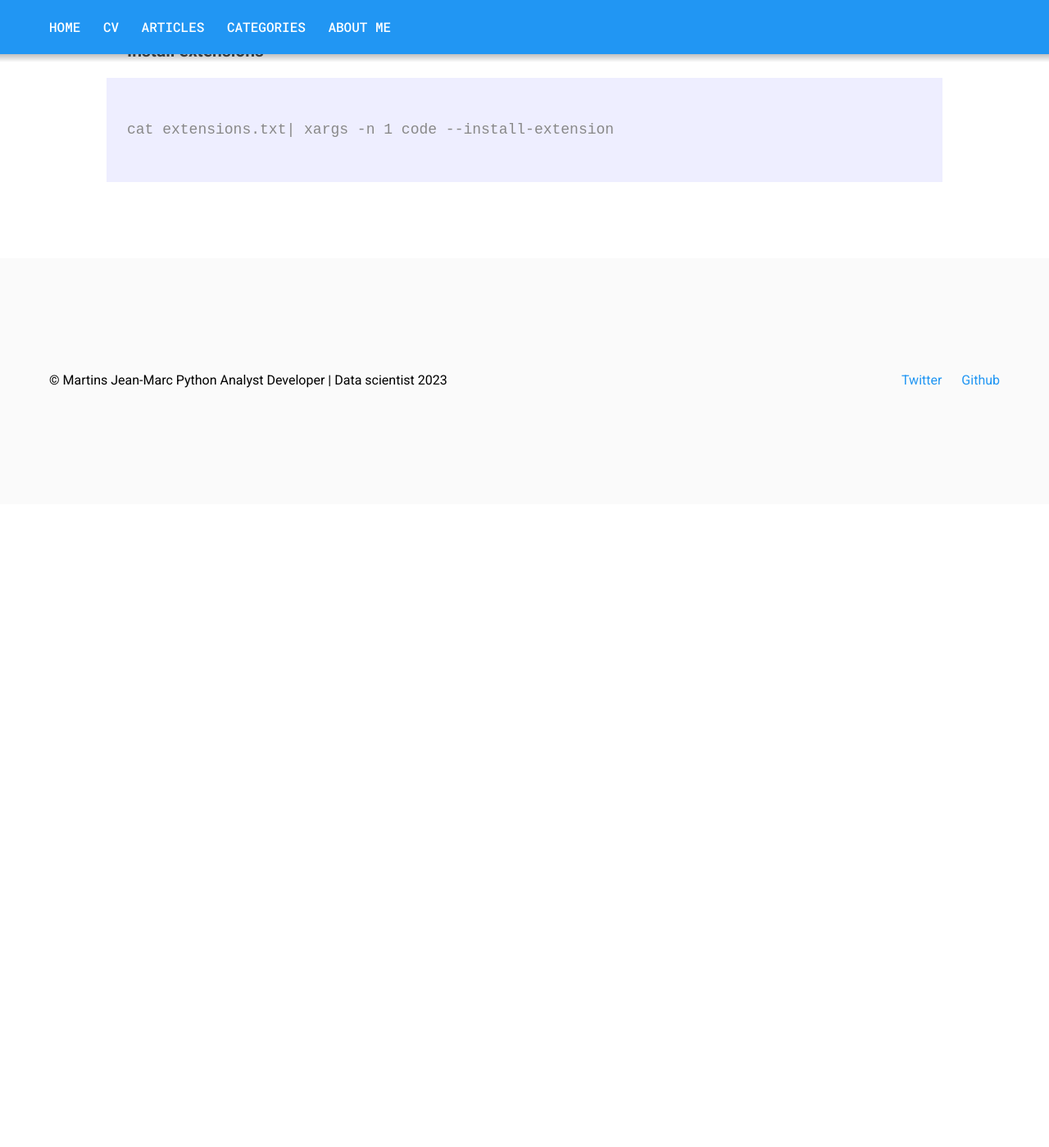
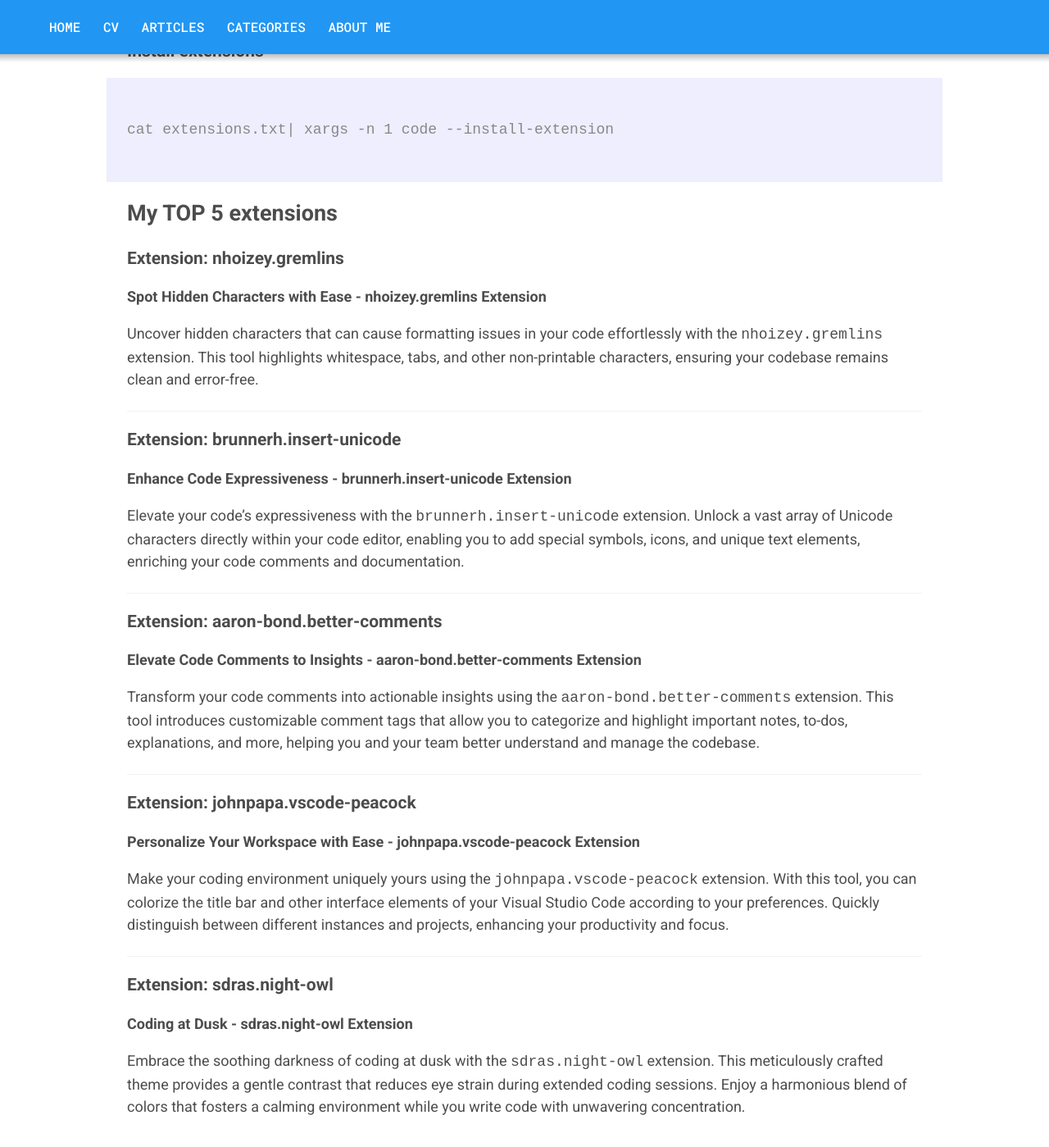
Before and after one commit to cristen/cristen.github.io, a Jekyll site: the page built from _posts/2023-07-03-vscode-extensions.md, in a window 1280 px wide and 1400 px high, scrolled down 833 px. Shown: the whole window at 82% size. Built offline with Jekyll 4.4.1, drawn with Linux system fonts in a browser that asks for light colours; before the commit the page ends 1448 px from its top, so only the background shows below that.

Commit message:
Add some extensions as example

````diff
--- a/_posts/2023-07-03-vscode-extensions.md
+++ b/_posts/2023-07-03-vscode-extensions.md
@@ -24,3 +24,33 @@ code --list-extensions > extensions.txt
 ```console
 cat extensions.txt| xargs -n 1 code --install-extension
 ```
+
+## My TOP 5 extensions
+
+### Extension: nhoizey.gremlins
+#### **Spot Hidden Characters with Ease - nhoizey.gremlins Extension**
+Uncover hidden characters that can cause formatting issues in your code effortlessly with the `nhoizey.gremlins` extension. This tool highlights whitespace, tabs, and other non-printable characters, ensuring your codebase remains clean and error-free.
+
+---
+
+### Extension: brunnerh.insert-unicode
+#### **Enhance Code Expressiveness - brunnerh.insert-unicode Extension**
+Elevate your code's expressiveness with the `brunnerh.insert-unicode` extension. Unlock a vast array of Unicode characters directly within your code editor, enabling you to add special symbols, icons, and unique text elements, enriching your code comments and documentation.
+
+---
+
+### Extension: aaron-bond.better-comments
+#### **Elevate Code Comments to Insights - aaron-bond.better-comments Extension**
+Transform your code comments into actionable insights using the `aaron-bond.better-comments` extension. This tool introduces customizable comment tags that allow you to categorize and highlight important notes, to-dos, explanations, and more, helping you and your team better understand and manage the codebase.
+
+---
+
+### Extension: johnpapa.vscode-peacock
+#### **Personalize Your Workspace with Ease - johnpapa.vscode-peacock Extension**
+Make your coding environment uniquely yours using the `johnpapa.vscode-peacock` extension. With this tool, you can colorize the title bar and other interface elements of your Visual Studio Code according to your preferences. Quickly distinguish between different instances and projects, enhancing your productivity and focus.
+
+---
+
+### Extension: sdras.night-owl
+#### **Coding at Dusk - sdras.night-owl Extension**
+Embrace the soothing darkness of coding at dusk with the `sdras.night-owl` extension. This meticulously crafted theme provides a gentle contrast that reduces eye strain during extended coding sessions. Enjoy a harmonious blend of colors that fosters a calming environment while you write code with unwavering concentration.
````
